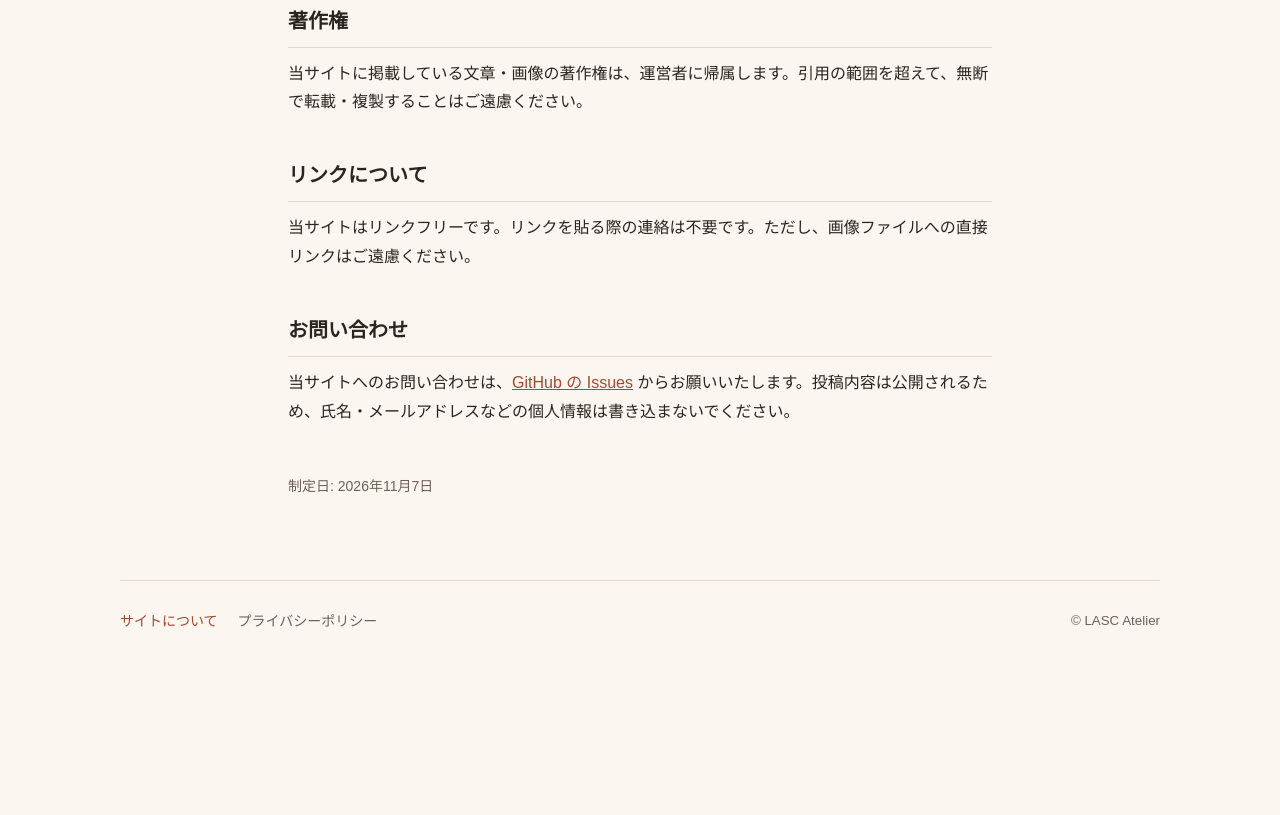
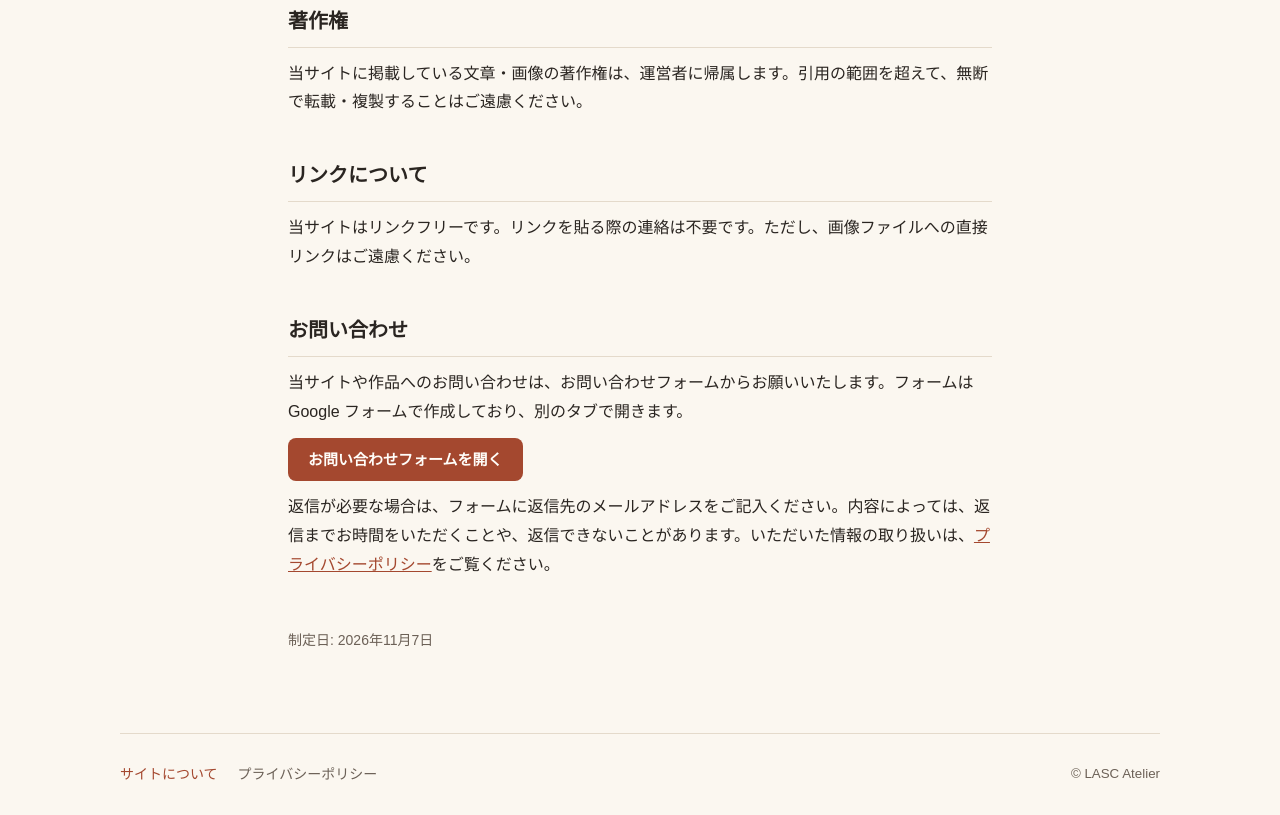
Before and after one commit to LASC-SINCE2015/adsite, a plain HTML site: page site/about.html in a window 1280 px wide. Shown: the part 1433-2248 px from the top of the page. Before the commit the page ends 2095 px from the top, so only its background shows below. Drawn offline with Linux system fonts and the light colour scheme.

Commit message:
お問い合わせを Google フォームに変更
- サイトについての問い合わせ先を GitHub Issues からフォームのリンクに差し替える
- プライバシーポリシーに、フォームで受け取る情報の扱いを追記する

Co-Authored-By: Claude Opus 5.5 <noreply@anthropic.com>

```diff
--- a/site/about.html
+++ b/site/about.html
@@ -73,7 +73,9 @@
 
     <section id="contact">
       <h2>お問い合わせ</h2>
-      <p>当サイトへのお問い合わせは、<a class="text-link" href="https://github.com/LASC-SINCE2015/adsite/issues" target="_blank" rel="noopener">GitHub の Issues</a> からお願いいたします。投稿内容は公開されるため、氏名・メールアドレスなどの個人情報は書き込まないでください。</p>
+      <p>当サイトや作品へのお問い合わせは、お問い合わせフォームからお願いいたします。フォームは Google フォームで作成しており、別のタブで開きます。</p>
+      <p><a class="button-link" href="https://forms.gle/C5aynLnGuPUW4is16" target="_blank" rel="noopener">お問い合わせフォームを開く</a></p>
+      <p>返信が必要な場合は、フォームに返信先のメールアドレスをご記入ください。内容によっては、返信までお時間をいただくことや、返信できないことがあります。いただいた情報の取り扱いは、<a class="text-link" href="privacy.html">プライバシーポリシー</a>をご覧ください。</p>
     </section>
 
     <p class="page-updated">制定日: 2026年11月7日</p>
--- a/site/assets/css/style.css
+++ b/site/assets/css/style.css
@@ -223,7 +223,9 @@ main,
   margin-top: auto;
 }
 
-.work-action {
+.work-action,
+.button-link {
+  display: inline-block;
   padding: 8px 20px;
   border-radius: 8px;
   background: var(--color-accent);
@@ -234,7 +236,8 @@ main,
   transition: opacity 0.15s;
 }
 
-.work-action:hover {
+.work-action:hover,
+.button-link:hover {
   opacity: 0.85;
 }
 
```
Also changed, not shown: site/privacy.html (+4 -3 lines).
